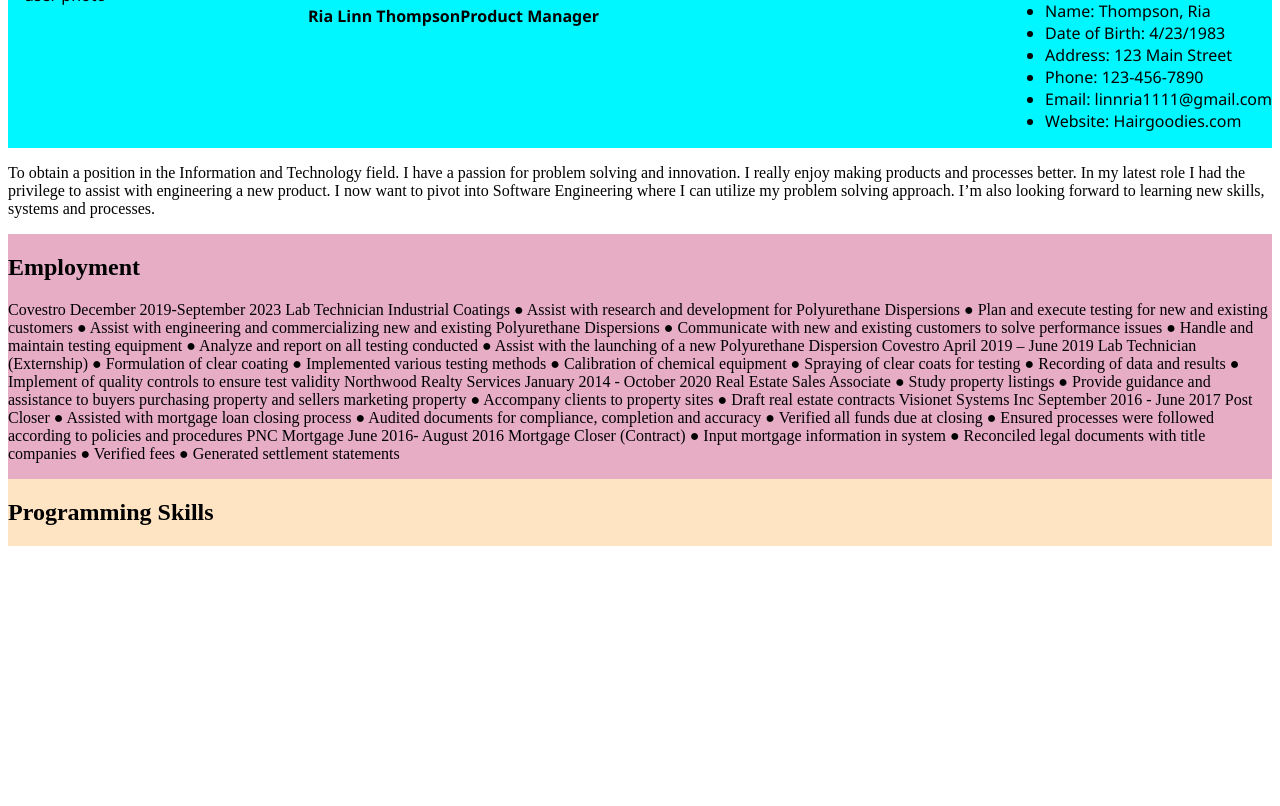
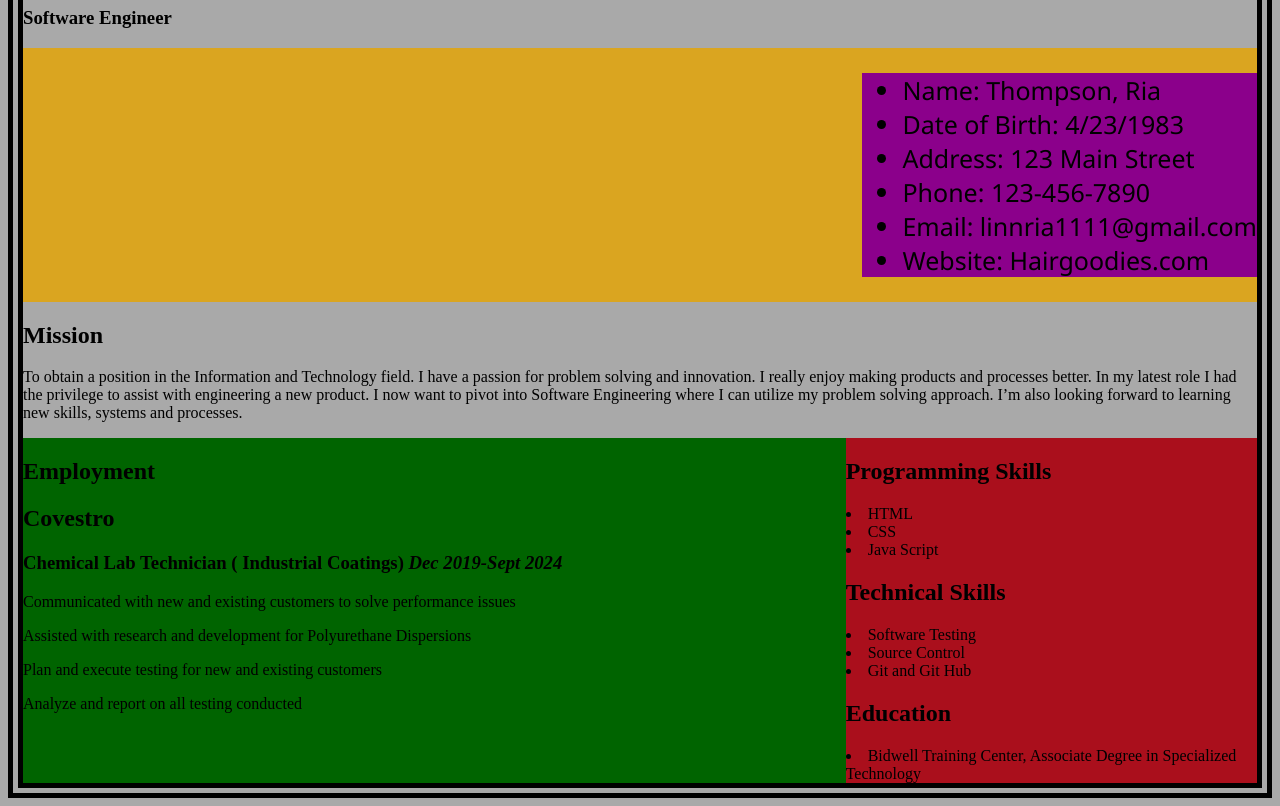
Before and after one commit to Rialinn/online-resume, a plain HTML site: page index.html in a window 1280 px wide. Shown: the part 96-902 px from the top of the page. Before the commit the page ends 800 px from the top, so only its background shows below. Drawn offline with Linux system fonts and the light colour scheme.

Commit message:
updated html

```diff
--- a/index.html
+++ b/index.html
@@ -6,10 +6,12 @@
     <link rel="stylesheet" href="styles.css" />
     <title>My Resume</title>
   </head>
-  <header></header>
-  <body>
+
+
     <div class="page-header"></div>
+
     <h1>Ria Thompson</h1>
+    <h3>Software Engineer</h3>
 
 
 
@@ -21,9 +23,10 @@
         <!-- image, name and title  -->
         <div id="box1">
 
-          <img src="./images/user.pn" alt="user photo" width="300" />
-          <h4>Ria Linn Thompson</h4>
-          <h4>Product Manager</h4>
+
+
+
+          <h4></h4>
 
           <!-- general information -->
           <ul>
@@ -36,6 +39,12 @@
           </ul>
         </div>
         <p>
+          <h1>Mission</h1>
+
+
+
+
+
           To obtain a position in the Information and Technology field. I have a passion for problem solving and
 innovation. I really enjoy making products and processes better. In my latest role I had the privilege to
 assist with engineering a new product. I now want to pivot into Software Engineering where I can utilize
@@ -43,47 +52,38 @@ my problem solving approach. I’m also looking forward to learning new skills,
         </p>
       </section>
 
+      <div class="container-fluid">
+
       <div id="sections-container">
         <!-- SECTION 2  -->
         <section>
-          <h2>Employment</h2>
+          <h1>Employment</h1>
+
+
+
 
           <p>
-            Covestro December 2019-September 2023
-Lab Technician Industrial Coatings
-● Assist with research and development for Polyurethane Dispersions
-● Plan and execute testing for new and existing customers
-● Assist with engineering and commercializing new and existing Polyurethane Dispersions
-● Communicate with new and existing customers to solve performance issues
-● Handle and maintain testing equipment
-● Analyze and report on all testing conducted
-● Assist with the launching of a new Polyurethane Dispersion
-Covestro April 2019 – June 2019
-Lab Technician (Externship)
-● Formulation of clear coating
-● Implemented various testing methods
-● Calibration of chemical equipment
-● Spraying of clear coats for testing
-● Recording of data and results
-● Implement of quality controls to ensure test validity
-Northwood Realty Services January 2014 - October 2020
-Real Estate Sales Associate
-● Study property listings
-● Provide guidance and assistance to buyers purchasing property and sellers marketing property
-● Accompany clients to property sites
-● Draft real estate contracts
-Visionet Systems Inc September 2016 - June 2017
-Post Closer
-● Assisted with mortgage loan closing process
-● Audited documents for compliance, completion and accuracy
-● Verified all funds due at closing
-● Ensured processes were followed according to policies and procedures
-PNC Mortgage June 2016- August 2016
-Mortgage Closer (Contract)
-● Input mortgage information in system
-● Reconciled legal documents with title companies
-● Verified fees
-● Generated settlement statements
+            <h1>Covestro</h1>
+           <h3>Chemical Lab Technician ( Industrial Coatings)   <i>Dec 2019-Sept 2024</i></h3>
+
+           <p>Communicated with new and existing customers to solve performance issues
+          </p>
+          <p>Assisted with research and development for Polyurethane Dispersions
+          </p>
+          <p>Plan and execute testing for new and existing customers </p>
+          <p> Analyze and report on all testing conducted</p>
+
+
+        </li>
+
+
+
+
+
+
+
+
+
 
 
 
@@ -94,11 +94,31 @@ Mortgage Closer (Contract)
         <section>
           <h2>Programming Skills</h2>
 
+          <li>HTML</li>
+          <li>CSS</li>
+          <li>Java Script</li>
+
           <p>
+ <h2>Technical Skills</h2>
+ <li>Software Testing</li>
+ <li>Source Control</li>
+ <li>Git and Git Hub</li>
+
+
 
           </p>
+          <h2>Education</h2>
+          <li>Bidwell Training Center, Associate Degree in Specialized Technology</li>
+
+
         </section>
+
+
+
+
+
       </div>
+
     </main>
   </body>
 </html>
--- a/styles.css
+++ b/styles.css
@@ -1,30 +1,56 @@
 #box1 {
     display: flex;
-    background-color: rgb(0, 247, 255);
+    background-color: goldenrod;
     font-family: 'Segoe UI', Tahoma, Geneva, Verdana, sans-serif;
+    font-size: 25px;
 
+
+
+}
+#box1 :hover {
+    background-color: beige;
+}
+
+
+
+body{
+    background-color: darkgrey;
+    border-style: double;
+    border-width: 15px;
 }
 
 ul {
     margin-left: auto;
     justify-content: space-between    ;
+    background-color: darkmagenta;
+
 }
+
 
 /* SECTIONS CONTAINER  */
 #sections-container {
     display: flex;
-    flex-direction: column;
-    justify-content: space-around;
+
+
+
+
 
 }
 
 #sections-container > section:first-child {
-    background: rgb(230, 173, 197);
-    flex: 2;
+    background-color: darkgreen;
+    flex:2
+
+
+
+
+
 
 }
 
 #sections-container > section:last-child {
-    background-color: bisque;
+    background-color: rgb(170, 15, 28);
     flex: 1;
+
+
 }
```
